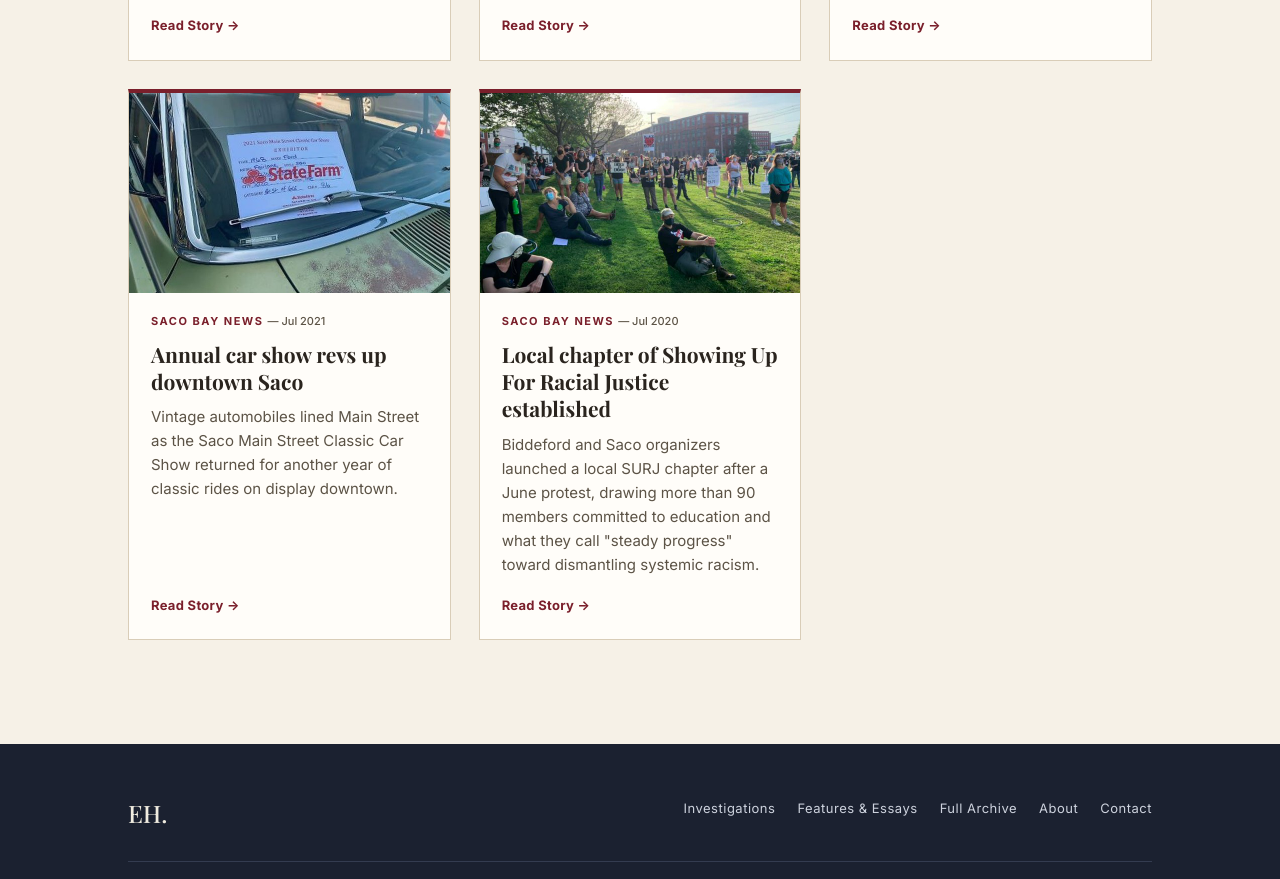
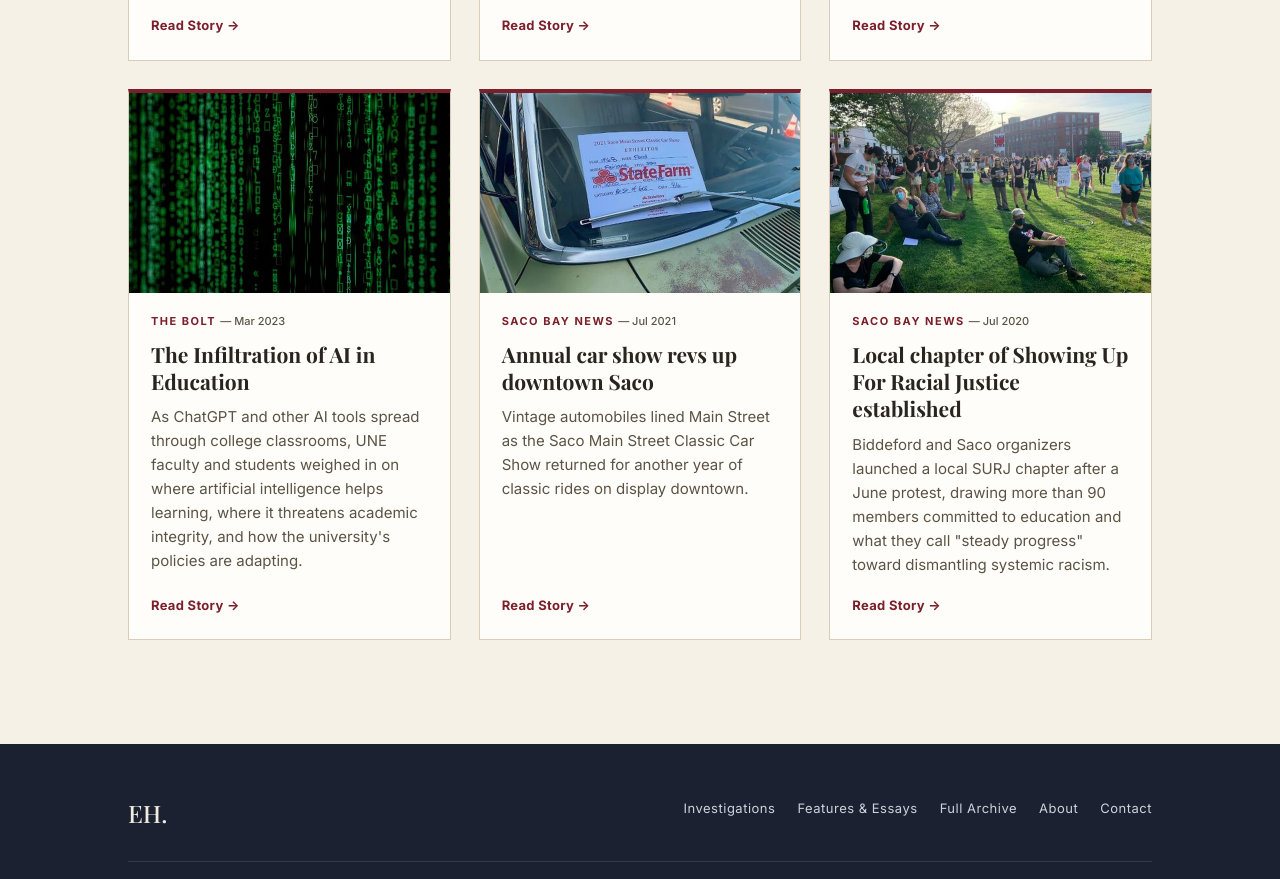
Before and after one commit to Emily-Hedegard/portfolio, a plain HTML site: page features.html in a window 1280 px wide. Shown: the part 3643-4522 px from the top of the page. Drawn offline with nearby package versions, Linux system fonts and the light colour scheme; a web font is replaced by a local one.

Commit message:
Add AI in education story card

```diff
--- a/features.html
+++ b/features.html
@@ -221,6 +221,16 @@
         </div>
       </article>
 
+<article class="story-card">
+              <div class="card-thumb"><img src="images/thumb-ai-education.jpg" alt="Green digital code on a dark background, representing artificial intelligence"></div>
+              <div class="card-body">
+                <div class="card-outlet">The Bolt <span class="date">— Mar 2023</span></div>
+                <h3 class="card-headline">The Infiltration of AI in Education</h3>
+                <p class="card-dek">As ChatGPT and other AI tools spread through college classrooms, UNE faculty and students weighed in on where artificial intelligence helps learning, where it threatens academic integrity, and how the university's policies are adapting.</p>
+                <a class="read-link" href="https://unethebolt.com/4053/news/the-infiltration-of-ai-in-education/" target="_blank" rel="noopener">Read Story →</a>
+              </div>
+            </article>
+
       <article class="story-card">
         <div class="card-thumb"><img src="images/thumb-car-show.jpg" alt="A vintage green car displaying a 2021 Saco Main Street Classic Car Show exhibitor placard"></div>
         <div class="card-body">
```
